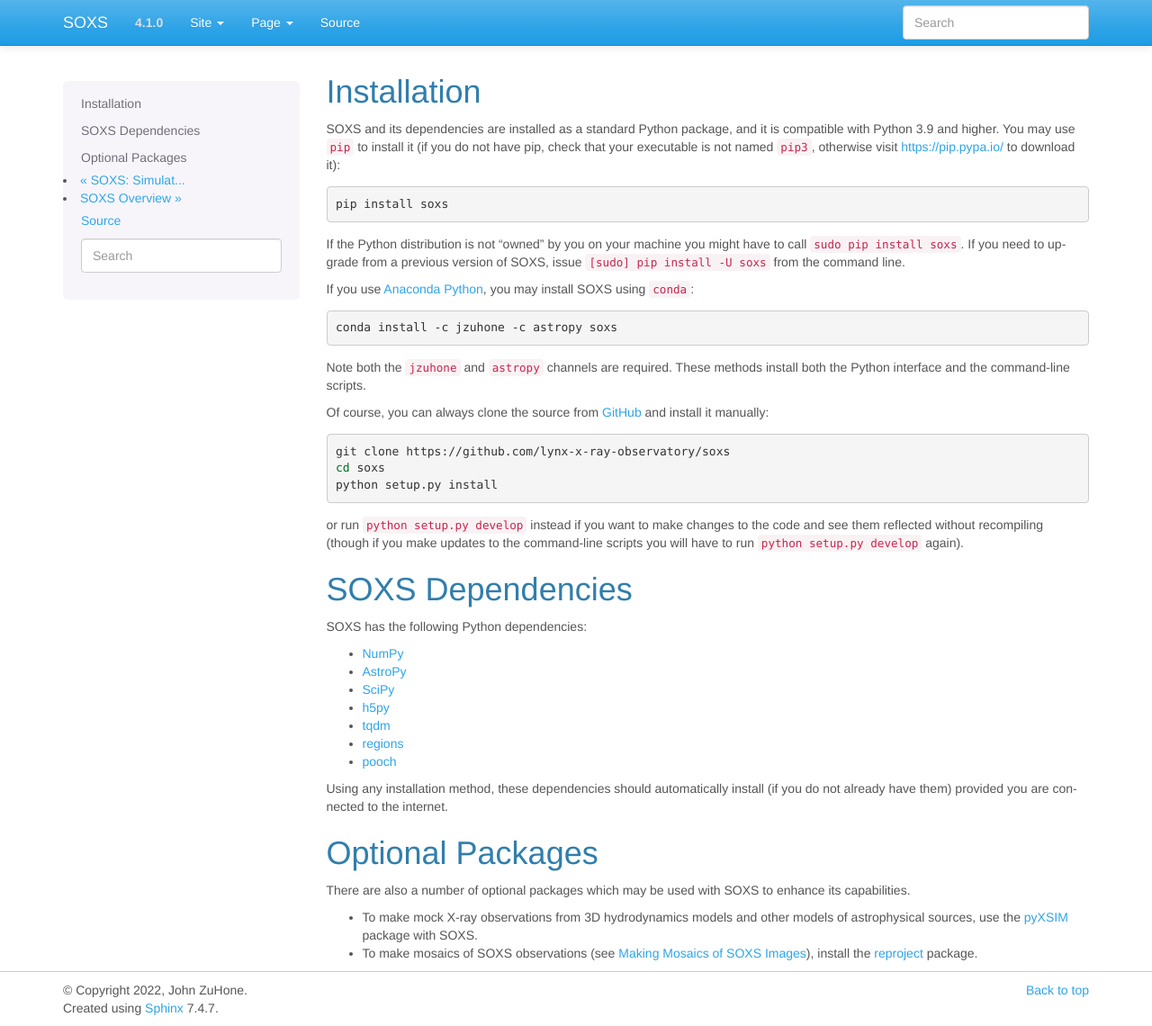
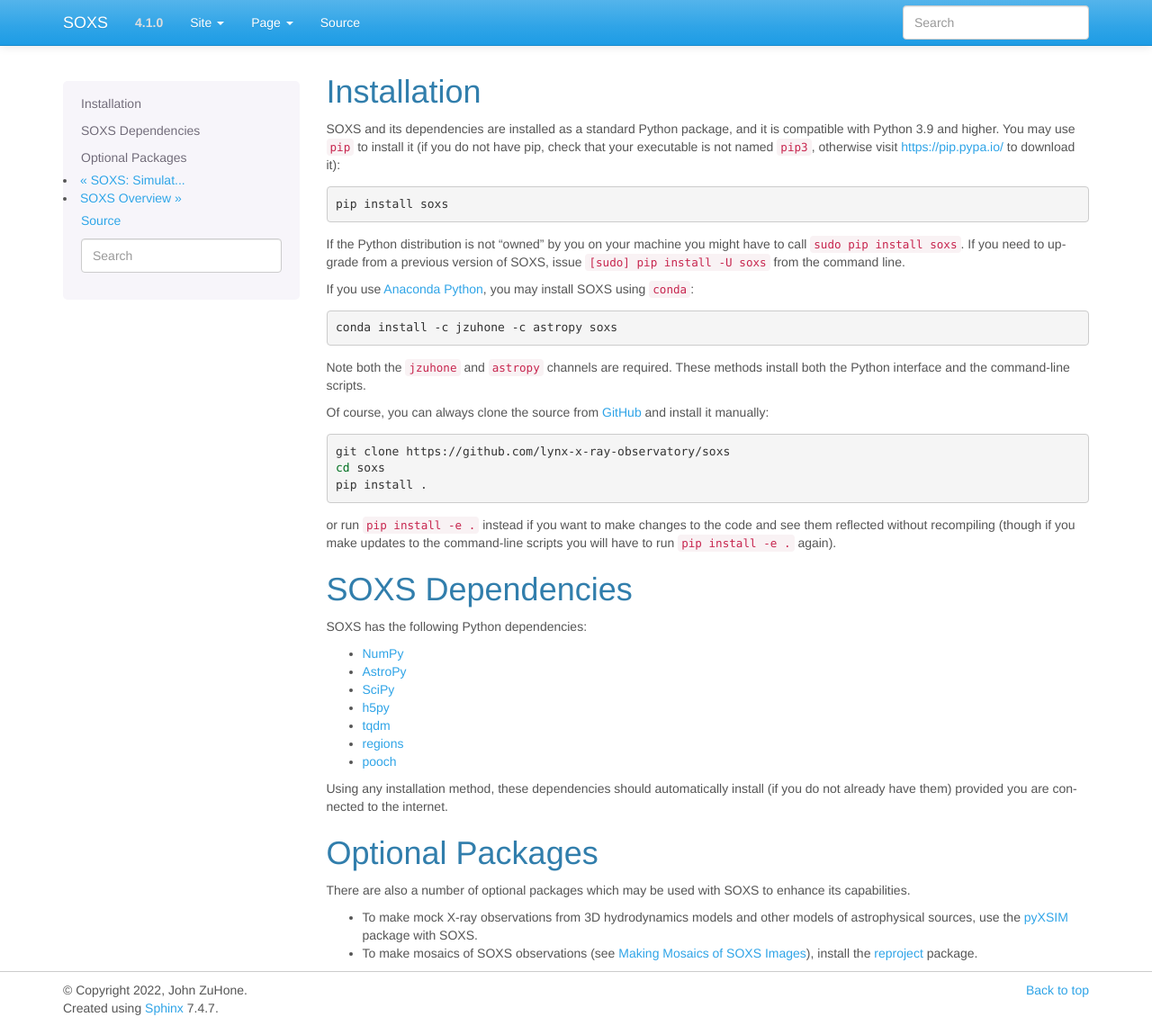
Before and after one commit to lynx-x-ray-observatory/soxs, a Sphinx documentation site: the page built from doc/source/installing.rst, in a window 1280 px wide and 1140 px high. Shown: the whole window at 90% size. Built offline with Sphinx 7.4.7, drawn with Linux system fonts in a browser that asks for light colours.

Commit message:
More fixes

```diff
--- a/doc/source/installing.rst
+++ b/doc/source/installing.rst
@@ -34,11 +34,11 @@
 
     git clone https://github.com/lynx-x-ray-observatory/soxs
     cd soxs
-    python setup.py install
+    pip install .
 
-or run ``python setup.py develop`` instead if you want to make changes to the
+or run ``pip install -e .`` instead if you want to make changes to the
 code and see them reflected without recompiling (though if you make updates to
-the command-line scripts you will have to run ``python setup.py develop``
+the command-line scripts you will have to run ``pip install -e .``
 again).
 
 SOXS Dependencies
```
Also changed, not shown: README.md (+1 -1 lines).
